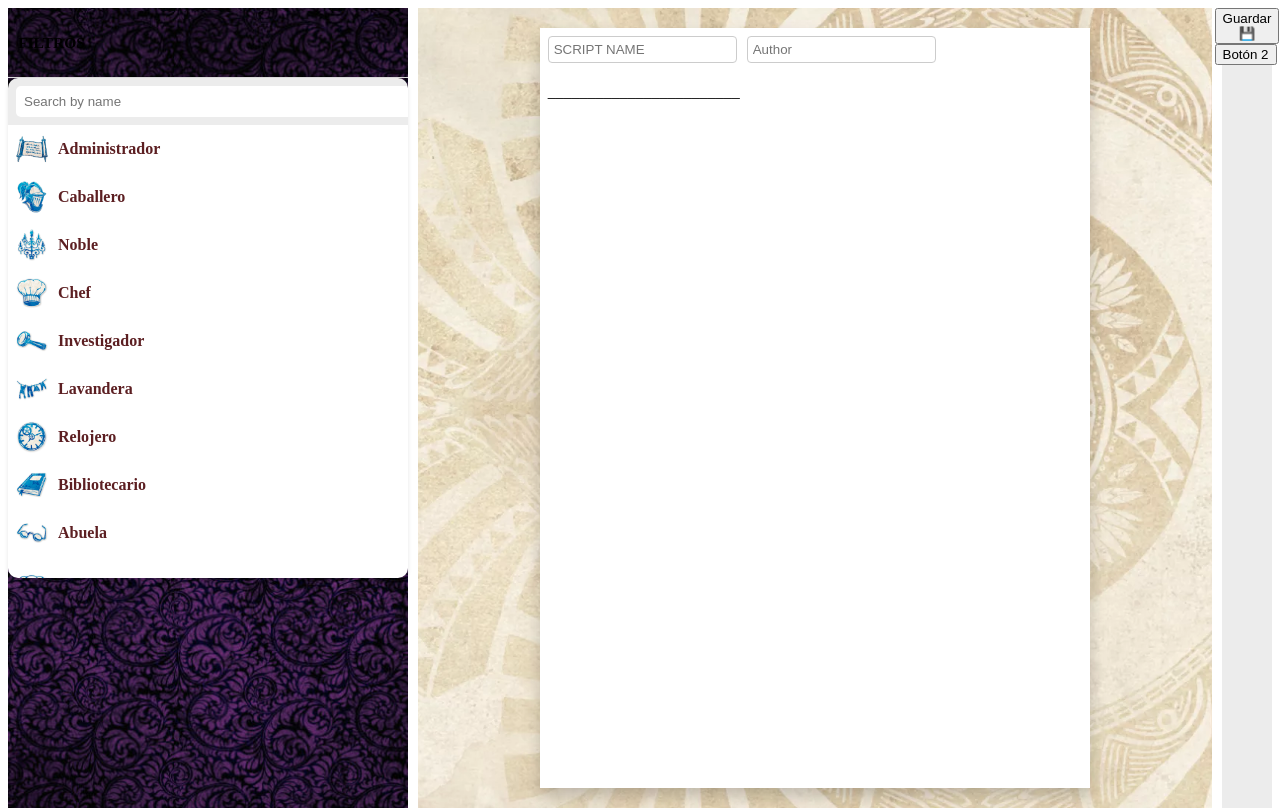
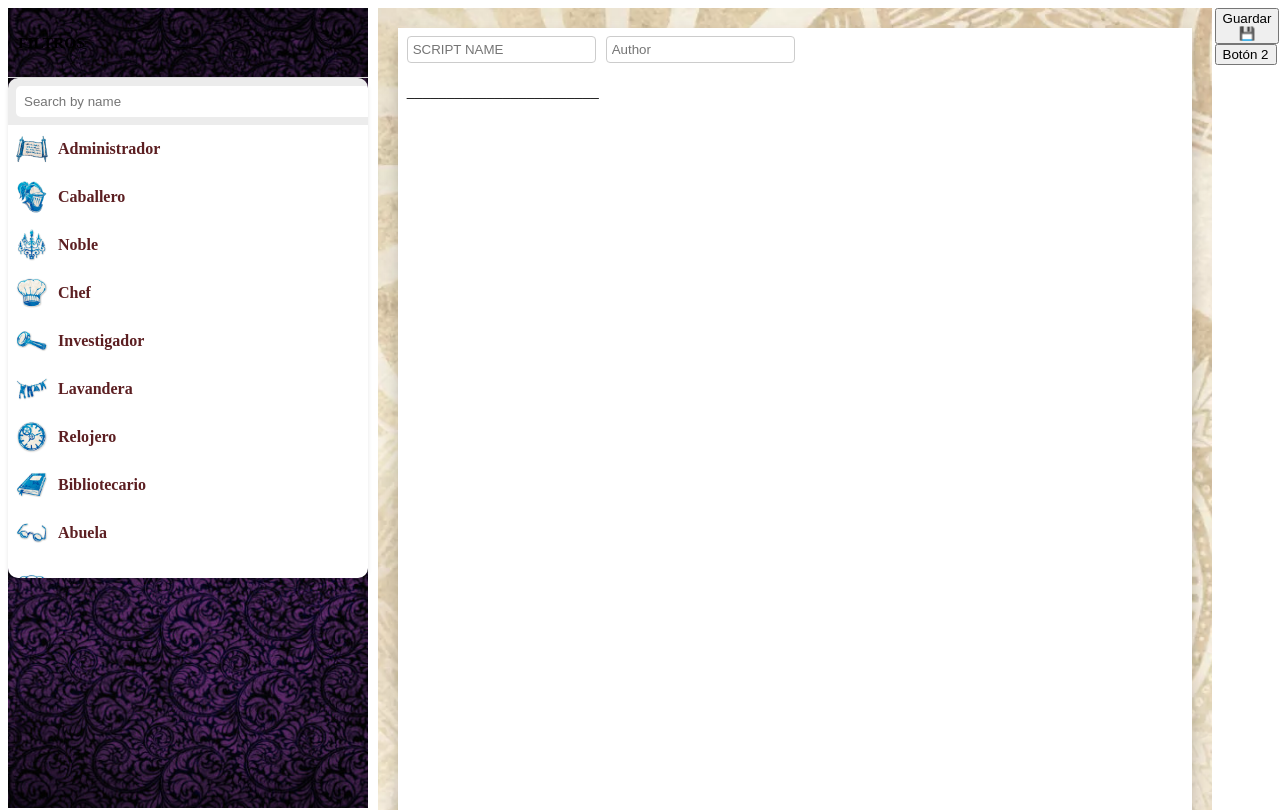
Before and after one commit to JaeN1/botc-script-a12, an Angular app in the folder botc-script-esp/: page / in a window 1280 px wide. Shown: the top 810 px of the page. Built offline with nearby package versions, Linux system fonts and the light colour scheme.

Commit message:
cambios 3

```diff
--- a/botc-script-esp/angular.json
+++ b/botc-script-esp/angular.json
@@ -104,6 +104,9 @@
             ],
             "scripts": []
           }
+        },
+        "deploy": {
+          "builder": "angular-cli-ghpages:deploy"
         }
       }
     }
--- a/botc-script-esp/package.json
+++ b/botc-script-esp/package.json
@@ -18,6 +18,7 @@
     "@angular/platform-browser": "^12.0.5",
     "@angular/platform-browser-dynamic": "^12.0.5",
     "@angular/router": "~12.0.0",
+    "angular-cli-ghpages": "^1.0.7",
     "html2canvas": "^1.4.1",
     "jspdf": "^2.5.1",
     "rxjs": "~6.6.0",
--- a/botc-script-esp/src/app/app.component.scss
+++ b/botc-script-esp/src/app/app.component.scss
@@ -114,7 +114,7 @@ button {
 
 .sidebar-left {
   width: 400px; /* Ajustar según el diseño */
-  background-color: #ececec; /* Fondo claro para la sidebar */
+  //background-color: #ececec; /* Fondo claro para la sidebar */
   display: flex;
   flex-direction: column;
   background-image: url('/assets/lateral.jpeg'); /* Ruta relativa al directorio de assets */
@@ -132,7 +132,7 @@ button {
 
 .sidebar-right {
   width: 50px; /* Ajustar según el diseño */
-  background-color: #ececec; /* Fondo claro para la sidebar */
+  //background-color: #ececec; /* Fondo claro para la sidebar */
   display: flex;
   flex-direction: column;
   align-items: center; /* Centrar los botones horizontalmente */
--- a/botc-script-esp/src/app/folio/folio.component.scss
+++ b/botc-script-esp/src/app/folio/folio.component.scss
@@ -1,7 +1,7 @@
   /* folio.component.scss */
   :host {
-    display: block;
-    height: 100vh;
+    //display: block;
+    //height: 100vh;
     background-color: #f0f0f0; // Fondo gris para todo el componente
     display: flex;
     justify-content: center;
@@ -37,14 +37,14 @@
 
 
   .folio-container {
-    display: flex;
-    flex-direction: column;
+    //display: flex;
+    //flex-direction: column;
     margin: 20px;
-    max-width: 210mm; // Ancho máximo de un folio A4
-    max-height: 297mm; // Altura máxima de un folio A4
-    width: 43vw; // El ancho es el 80% del ancho de la ventana
-    height: auto; // La altura se ajusta automáticamente
-    aspect-ratio: 210 / 297; // Mantiene la proporción A4
+    //max-width: 210mm; // Ancho máximo de un folio A4
+    //max-height: 297mm; // Altura máxima de un folio A4
+    width: 210mm; // El ancho es el 80% del ancho de la ventana
+    height: 297mm; // La altura se ajusta automáticamente
+    //aspect-ratio: 210 / 297; // Mantiene la proporción A4
     background-color: #ffffff; // Fondo blanco para el "folio"
     box-shadow: 0 2mm 4mm rgba(0, 0, 0, 0.2); // Sombra para dar la impresión de estar "elevado"
     display: flex;
@@ -54,7 +54,7 @@
     overflow: hidden; // Evita el desbordamiento del contenido
     // transform: translateY(-50%);
     // top: 47%;
-    position: relative;
+    //position: relative;
   }
 
 .character-entry {
--- a/botc-script-esp/src/app/folio/folio.component.ts
+++ b/botc-script-esp/src/app/folio/folio.component.ts
@@ -12,6 +12,8 @@ export class FolioComponent implements OnInit {
   personajesSeleccionados: any[] = [];
   selectedCharacter: any;
   selectedCharacters: any[] = []; // Inicializa como un arreglo vacío
+  hasTownsfolk: boolean = false;
+
 
   constructor(private personajesService: PersonajesService,
     private characterService: CharacterService,
```
Also changed, not shown: 1 other file (tests, documents, lock files or other folders).
